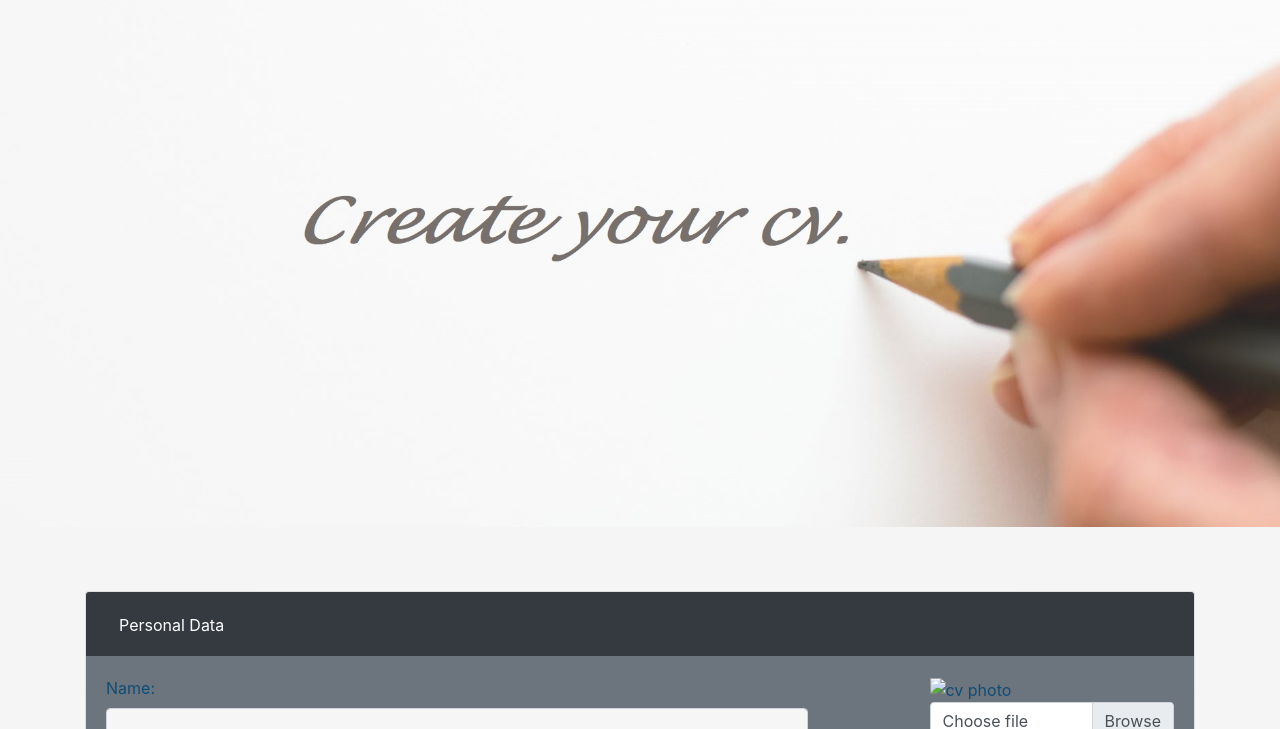
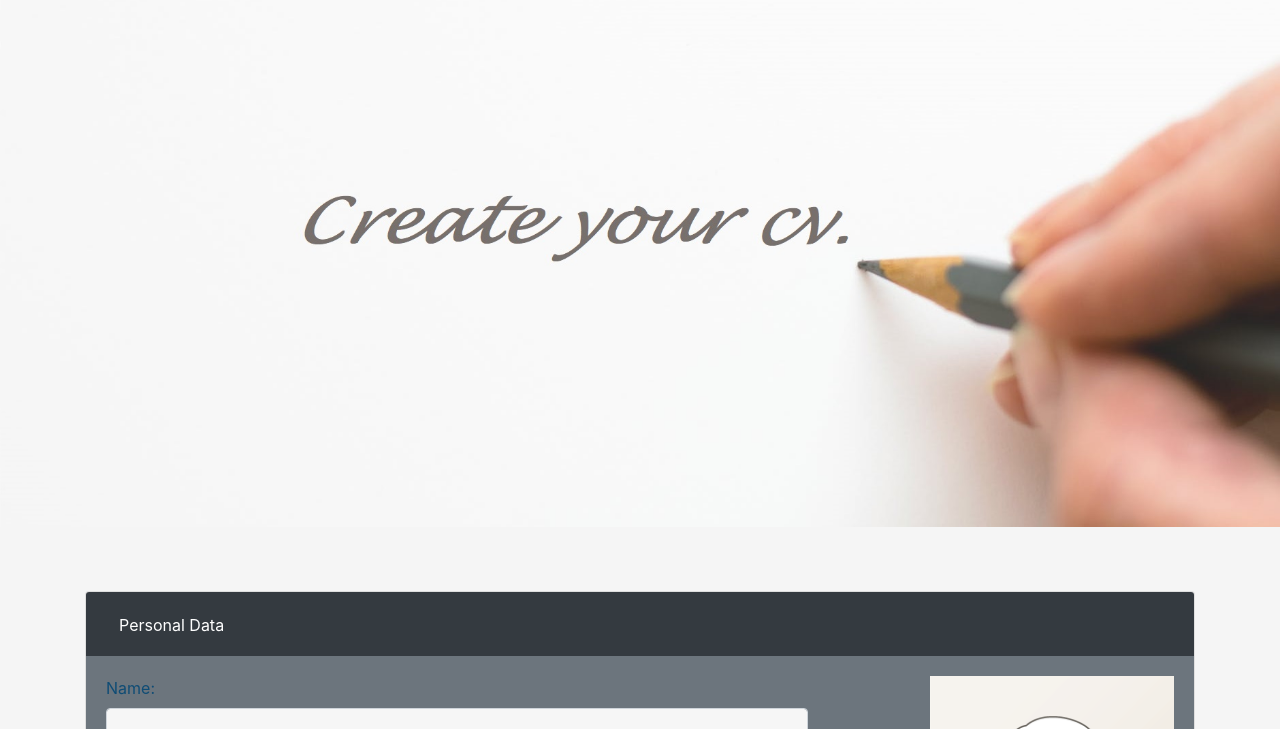
Before and after one commit to Mo3ashry/Cv-creator, a plain HTML site: page index.html in a window 1280 px wide. Shown: the part 71-800 px from the top of the page. Drawn offline with Linux system fonts and the light colour scheme; the site is published under a folder, as on GitHub Pages, so addresses that start at the root find nothing.

Commit message:
Update 1 Index.html

```diff
--- a/index.html
+++ b/index.html
@@ -73,7 +73,7 @@
 
                                 <div class="col-8 offset-md-1  col-md-3  order-md-12" id="photo">
                                     <div class="img">
-                                        <img src="/Images/img_avatar1.png" class="img-fluid" alt="cv photo" id="image">
+                                        <img src="Images/img_avatar1.png" class="img-fluid" alt="cv photo" id="image">
 
                                         <div class="custom-file">
                                             <input type="file" onchange="previewFile()" class="custom-file-input" id="customFile">
```
